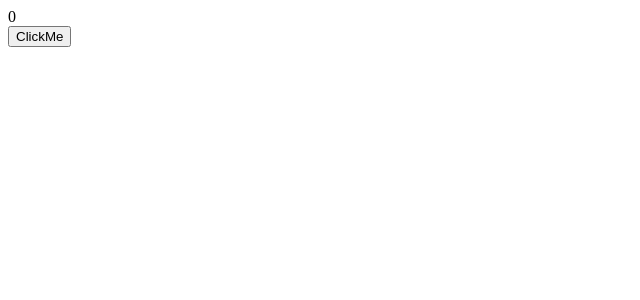
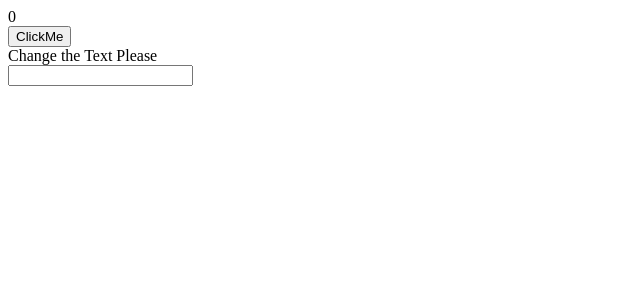
Before and after one commit to patel192/React-Practice, a React (Vite) app: page / in a window 1280 px wide. Shown: the top 300 px of the page, without its empty margins (0-640 px from the left). Built offline with nearby package versions, Linux system fonts and the light colour scheme.

Commit message:
changing text through the usestate hook

```diff
--- a/src/App.jsx
+++ b/src/App.jsx
@@ -1,15 +1,15 @@
+import "./App.css";
 
-import './App.css'
-import { ConditionalRendering } from './Components/ConditionalRendering'
+import { UseState } from "./Components/UseState";
+import { UseState2 } from "./Components/UseState2";
 
 function App() {
-
-
   return (
     <>
-     <ConditionalRendering/>
+      <UseState />
+      <UseState2 />
     </>
-  )
+  );
 }
 
-export default App
+export default App;
--- a/src/Components/ConditionalRendering.jsx
+++ b/src/Components/UseState.jsx
@@ -1,6 +1,6 @@
 import React from "react";
 import { useState } from "react";
-export const ConditionalRendering = () => {
+export const UseState = () => {
   const [count, setCount] = useState(0)
   return (
     <div>
--- /dev/null
+++ b/src/Components/UseState2.jsx
@@ -0,0 +1,11 @@
+import { useState } from "react";
+export const UseState2 = () => {
+  const [text, settext] = useState("")
+  return (
+    <div>
+      <div>{text}</div>
+      <label>Change the Text Please</label><br />
+      <input type="text" onChange={(event)=>settext(event.target.value)}/>
+    </div>
+  );
+};
```
